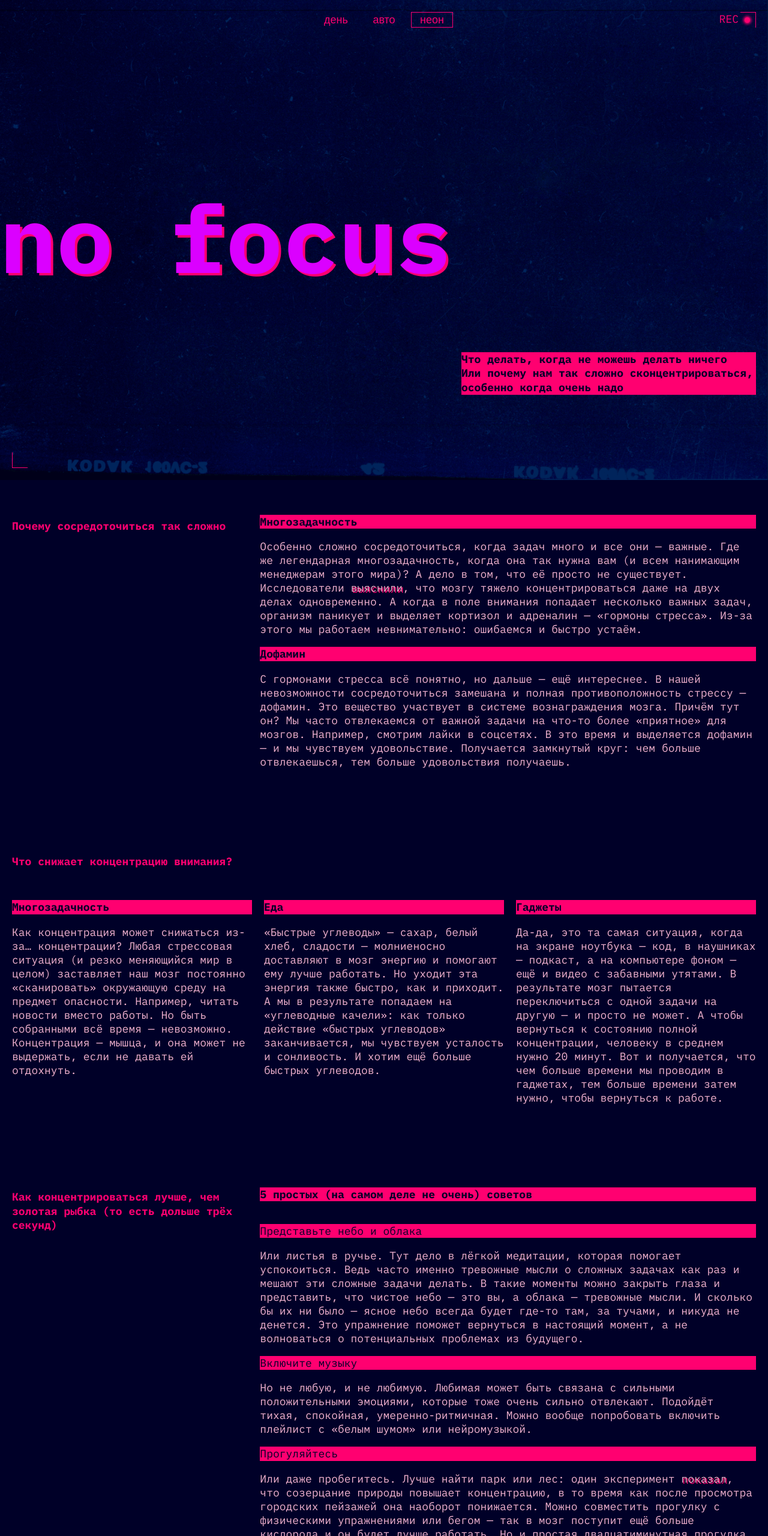
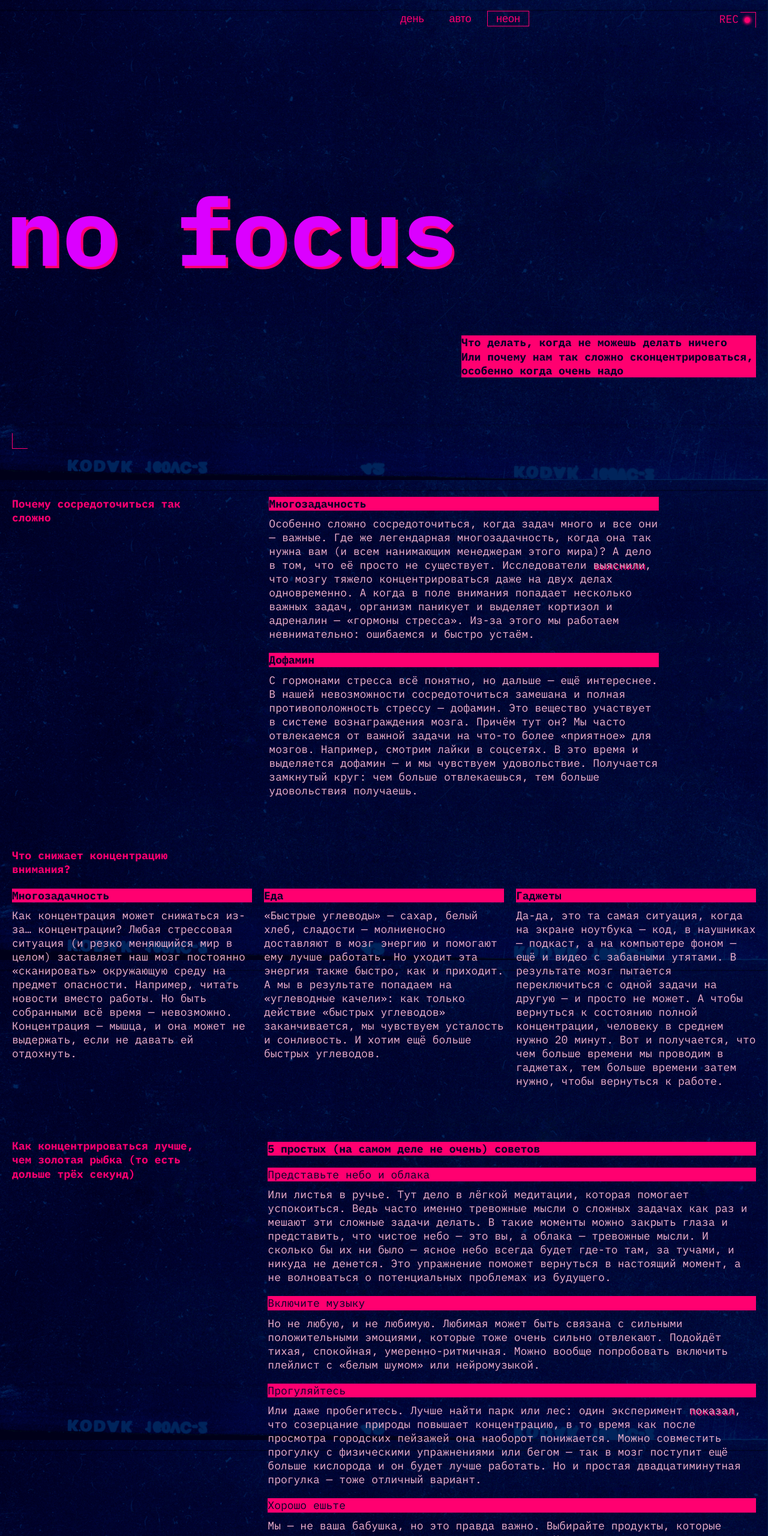
Before and after one commit to kotovski000/slozhno-sosredotochitsya-fd, a plain HTML site: page index.html in a window 1280 px wide. Shown: the top 2560 px of the page at 60% size. Drawn offline with Linux system fonts and the light colour scheme.

Commit message:
fix bugs

```diff
--- a/index.html
+++ b/index.html
@@ -12,6 +12,7 @@
     <link rel="stylesheet" href="./styles/dark.css">
     <link rel="stylesheet" href="./styles/light.css">
     <link rel="icon" href="./images/favicon.ico" type="image/x-icon">
+    <link rel="apple-touch-icon" href="./images/mobile-icon.png">
     <script src="./scripts/script.js" defer></script>
 </head>
 <body class="page">
@@ -38,23 +39,27 @@
     </nav>
     <h1 class="header__title">no focus</h1>
     <p class="header__text title-decor">
-    Что делать, когда не можешь делать ничего<br>Или почему нам так сложно сконцентрироваться, особенно когда очень надо
+        Что делать, когда не можешь делать ничего<br>Или почему нам так сложно сконцентрироваться,
+        особенно когда очень надо
     </p>
 </header>
 <main class="content">
     <section class="concentration-reasons section">
-    <h2 class="section__title ">Почему сосредоточиться так сложно</h2>
-    <div class="section__content">
+        <h2 class="section__title">Почему сосредоточиться так сложно</h2>
+        <ul class="section__content">
+            <li>
                 <article class="article">
                     <h3 class="article__title title-decor">Многозадачность</h3>
                     <p class="article__text">
                         Особенно сложно сосредоточиться, когда задач много и все они — важные. Где же легендарная многозадачность,
                         когда она так нужна вам (и всем нанимающим менеджерам этого мира)? А дело в том, что её просто не существует.
-          Исследователи <a class="link" href="#">выяснили</a>, что мозгу тяжело концентрироваться даже на двух делах одновременно.
+                        Исследователи <a class="link" href="https://dana.org/article/multicosts-of-multitasking/">выяснили</a>, что мозгу тяжело концентрироваться даже на двух делах одновременно.
                         А когда в поле внимания попадает несколько важных задач, организм паникует и выделяет кортизол и адреналин
                         — «гормоны стресса». Из-за этого мы работаем невнимательно: ошибаемся и быстро устаём.
                     </p>
                 </article>
+            </li>
+            <li>
                 <article class="article">
                     <h3 class="article__title title-decor">Дофамин</h3>
                     <p class="article__text">
@@ -66,11 +71,13 @@
                         Получается замкнутый круг: чем больше отвлекаешься, тем больше удовольствия получаешь.
                     </p>
                 </article>
-    </div>
+            </li>
+        </ul>
     </section>
     <section class="concentration-reducers section">
         <h2 class="section__title">Что снижает концентрацию внимания?</h2>
-    <div class="section__content">
+        <ul class="section__content">
+            <li>
                 <article class="article">
                     <h3 class="article__title title-decor">Многозадачность</h3>
                     <p class="article__text">
@@ -80,6 +87,8 @@
                         Концентрация — мышца, и она может не выдержать, если не давать ей отдохнуть.
                     </p>
                 </article>
+            </li>
+            <li>
                 <article class="article">
                     <h3 class="article__title title-decor">Еда</h3>
                     <p class="article__text">
@@ -89,6 +98,8 @@
                         И хотим ещё больше быстрых углеводов.
                     </p>
                 </article>
+            </li>
+            <li>
                 <article class="article">
                     <h3 class="article__title title-decor">Гаджеты</h3>
                     <p class="article__text">
@@ -99,14 +110,16 @@
                         Вот и получается, что чем больше времени мы проводим в гаджетах, тем больше времени затем нужно, чтобы вернуться к работе.
                     </p>
                 </article>
-    </div>
+            </li>
+        </ul>
     </section>
     <section class="concentration-tips section">
         <h2 class="section__title">Как концентрироваться лучше, чем золотая рыбка (то есть дольше трёх секунд)</h2>
-    <h3 class="article__title__advice_5 title-decor">5 простых (на самом деле не очень) советов</h3>
-    <div class="section__content">
+        <h3 class="article__title-advice title-decor">5 простых (на самом деле не очень) советов</h3>
+        <ul class="section__content">
+            <li>
                 <article class="article">
-        <h3 class="article__title title-decor-last-block">Представьте небо и облака</h3>
+                    <h4 class="article__title title-decor">Представьте небо и облака</h4>
                     <p class="article__text">
                         Или листья в ручье. Тут дело в лёгкой медитации, которая помогает успокоиться.
                         Ведь часто именно тревожные мысли о сложных задачах как раз и мешают эти сложные задачи делать.
@@ -115,26 +128,32 @@
                         Это упражнение поможет вернуться в настоящий момент, а не волноваться о потенциальных проблемах из будущего.
                     </p>
                 </article>
+            </li>
+            <li>
                 <article class="article">
-        <h3 class="article__title title-decor-last-block">Включите музыку</h3>
+                    <h4 class="article__title title-decor">Включите музыку</h4>
                     <p class="article__text">
                         Но не любую, и не любимую. Любимая может быть связана с сильными положительными эмоциями,
                         которые тоже очень сильно отвлекают. Подойдёт тихая, спокойная, умеренно-ритмичная.
                         Можно вообще попробовать включить плейлист с «белым шумом» или нейромузыкой.
                     </p>
                 </article>
+            </li>
+            <li>
                 <article class="article">
-        <h3 class="article__title title-decor-last-block">Прогуляйтесь</h3>
+                    <h4 class="article__title title-decor">Прогуляйтесь</h4>
                     <p class="article__text">
-          Или даже пробегитесь. Лучше найти парк или лес: один эксперимент <a class="link" href="#">показал</a>,
+                        Или даже пробегитесь. Лучше найти парк или лес: один эксперимент <a class="link" href="https://www.sciencedirect.com/science/article/abs/pii/S0272494415000328">показал</a>,
                         что созерцание природы повышает концентрацию,
                         в то время как после просмотра городских пейзажей она наоборот понижается.
                         Можно совместить прогулку с физическими упражнениями или бегом — так в мозг поступит ещё больше кислорода
                         и он будет лучше работать. Но и простая двадцатиминутная прогулка — тоже отличный вариант.
                     </p>
                 </article>
+            </li>
+            <li>
                 <article class="article">
-        <h3 class="article__title title-decor-last-block">Хорошо ешьте</h3>
+                    <h4 class="article__title title-decor">Хорошо ешьте</h4>
                     <p class="article__text">
                         Мы — не ваша бабушка, но это правда важно. Выбирайте продукты,
                         которые препятствуют резким скачкам сахара в крови. Например,
@@ -142,18 +161,21 @@
                         хлеб из цельнозерновой пшеницы.
                     </p>
                 </article>
+            </li>
+            <li>
                 <article class="article">
-        <h3 class="article__title title-decor-last-block">Читайте</h3>
+                    <h4 class="article__title title-decor">Читайте</h4>
                     <p class="article__text">
                         Настоящие бумажные книги. Это правда помогает с концентрацией:
                         чтобы прочитать пост в соцсети, достаточно нескольких минут или даже секунд.
                         А вот интересная книга способна затянуть и на несколько часов и круто тренирует направленное внимание.
                     </p>
                 </article>
-    </div>
+            </li>
+        </ul>
     </section>
-  <h3 class="article__title title-decor last">А можно в картинках?</h3>
     <section class="gallery section">
+        <h3 class="gallery__title title-decor">А можно в картинках?</h3>
         <div class="gallery__grid">
             <img src="./images/sunset.png" alt="Закат" class="gallery__image" loading="lazy">
             <img src="./images/ice-cream.png" alt="Мороженое" class="gallery__image" loading="lazy">
--- a/styles/dark.css
+++ b/styles/dark.css
@@ -21,12 +21,3 @@
     --bg-image: url('../images/cover-image-dark.png');
 
 }
-
-.theme-dark .page {
-    /* Вам также нужно будет написать ряд подобных селекторов */
-    background-position: center;
-    background-size: cover;
-    background-attachment: fixed;
-    height: 100vh;
-
-}
--- a/styles/style.css
+++ b/styles/style.css
@@ -1,15 +1,17 @@
 /* Основные стили проекта. Это стили для темы, которую вы верстаете первой. */
 
 .page {
-    /* сохраните в разметке и стилях класс page у тега body. Он удобен, чтобы составлять селекторы для разных цветовых тем. */
     background-color: var(--main-bg-color);
     color: var(--text-color);
-    font-family: var(--main-font);
+    font-family: var(--main-font), monospace;
     font-size: var(--font-size-base);
     margin: 0;
     padding: 0;
+    background-image: var(--bg-image);
+    background-position: center;
+    background-size: cover;
     background-attachment: fixed;
-
+    min-height: 100vh;
 }
 
 .header {
@@ -18,11 +20,6 @@
     grid-template-rows: 1fr auto 1fr;
     padding: 0 10px;
     min-height: 668px;
-    height: 100vh;
-    background-image: var(--bg-image);
-    background-position: center;
-    background-size: cover;
-
 }
 
 .decorated-zone {
@@ -81,6 +78,7 @@
     line-height: 83%;
     font-weight: 700;
     margin-block-start: 50px;
+    margin: 0;
 
 }
 
@@ -99,7 +97,7 @@
 }
 
 .header__theme-menu-list {
-    margin-block-start: 75px;
+    margin-block-start: 25px;
     display: flex;
     flex-direction: column;
     gap: 10px;
@@ -122,15 +120,14 @@
 
 .header__theme-menu-button_active {
     pointer-events: none;
-    border: 1px solid var(--button-color);
+    border: 1px solid currentColor;
 }
 
 .header__text {
-    margin-block-start: -30px;
+    margin-block-start: 55px;
     line-height: 23.4px;
     font-weight: 700;
-    inline-size: 355px;
-    block-size: 117px;
+    height: fit-content;
 }
 
 .title-decor {
@@ -139,12 +136,15 @@
     font-weight: bold;
 }
 
-.title-decor-last-block {
+.article__title-advice{
+    font-size: var(--main-font);
+}
+
+h4.title-decor  {
     background-color: var(--accent-color);
     color: var(--main-bg-color);
     font-weight: normal;
 }
-
 
 .content {
     padding: 0 10px;
@@ -157,24 +157,29 @@
     font-size: var(--font-size-base);
 }
 
-.article {
-    gap: 20px;
+.section__content {
+    list-style: none;
+    margin: 0;
+    padding: 0;
 }
+
+
 
 .article__title {
     line-height: 23.4px;
     font-size: inherit;
+    margin-bottom: 10px;
+    margin-top: 20px;
 }
+
 
 .article__text {
     margin-top: 0;
+    margin-bottom: 25px;
     font-size:var(--font-size-base);
     line-height: 23px;
 }
 
-.last {
-    margin-top: 40px;
-}
 
 .link {
     text-decoration: none;
@@ -202,6 +207,14 @@
     object-position: center;
 }
 
+.gallery {
+    margin-top: 50px;
+}
+
+.gallery__title{
+    font-size: inherit;
+}
+
 .footer {
     position: relative;
     display: grid;
@@ -217,27 +230,30 @@
     font-size: var(--header-title-size-mobile);
 }
 
+
+
 @media (width >= 768px) {
 
+    .header{
+        min-height: 1024px;
+    }
 
     .header__text {
-        margin-block-start: 78px;
-        margin-inline-end: 10px;
+        margin-block-start: 158px;
+        margin-right: 10px;
         inline-size: 364px;
-        block-size: 117px;
         justify-self: right;
+        height: fit-content;
     }
 
     .header__title {
         font-size: var(--header-title-size-desktop);
-        margin-inline-start: -10px;
-        margin-block-start: 98px;
+        margin-block-start: 10px;
     }
 
     .decorated-zone::before {
         top: 20px;
         right: 20px;
-
     }
 
     .decorated-zone::after {
@@ -246,8 +262,9 @@
     }
 
     .header__theme-menu-list {
-        padding-top: 50px;
-        padding-right: 10px;
+        margin-block-start: 38px;
+        margin-right: 10px;
+
     }
 
     .rec__decoration {
@@ -256,9 +273,8 @@
     }
 
     .content {
-        padding: 20px 20px;
+        padding: 0 20px;
     }
-
 
     .section {
         display: grid;
@@ -267,39 +283,70 @@
 
     .section__title {
         grid-row: span 2;
-        padding-right: 20px;
-        padding-bottom: 0;
+        inline-size: 236px;
+
     }
 
-    .section__content {
-        margin-top: 20px;
+    .concentration-reasons .section__title{
+        margin-top: 30px;
     }
 
-    .concentration-tips .article__title__advice_5 {
+    .concentration-reasons .section__content{
         margin-top: 40px;
+        margin-left: 15px;
+        inline-size: 472px;
+
+    }
+
+    .concentration-tips .article__title-advice {
+        margin-top: 50px;
         font-size: var(--font-size-base);
         margin-bottom: 0;
+        margin-left: 13px;
     }
 
-        .concentration-reducers .section__content {
+    .concentration-tips .section__content{
+        margin-left: 13px;
+    }
+
+    .concentration-tips .article__text{
+        margin-bottom: 20px;
+    }
+
+    .concentration-reducers .section__content {
         grid-column: 1 / -1;
+
+    }
+
+    .concentration-reducers .section__title {
+        margin-top: 40px;
+        margin-bottom: 0;
     }
 
     .footer__title {
         font-size: var(--header-title-size-desktop);
     }
 
+    .gallery__title{
+        padding-top: 0;
+        margin-top: 0;
+        line-height: 23.4px;
+        font-size: inherit;
+
+    }
 
     .gallery {
         display: flex;
-        justify-content: center;
+        flex-direction: column;
         padding-top: 20px;
     }
 
     .gallery__grid {
         grid-template-columns: repeat(3, 1fr);
         gap: 20px;
+        margin-bottom: 20px;
     }
+
     .gallery__image:first-child,
     .gallery__image:last-child {
         grid-column: span 2;
@@ -309,6 +356,7 @@
     .gallery__image:nth-child(3) {
         grid-row: span 2;
     }
+
     .gallery__image {
         inline-size: 100%;
         block-size: 100%;
@@ -316,26 +364,47 @@
 }
 
 @media (width >= 1024px) {
+
+    .header{
+        min-height: 768px;
+    }
+
     .header__theme-menu {
-        justify-self: center;
         align-self: start;
-        margin-block-start: -105px;
-        margin-inline-start: -30px
     }
 
     .header__theme-menu-list {
         flex-direction: row;
+        margin-top: 18px;
+        margin-right: 388px;
+    }
+
+    .header__title{
+        margin: 0;
+        padding: 0;
     }
 
     .header__text {
-        margin-block-start: 20px;
+        margin-block-start: 110px;
         inline-size: 491px;
-        block-size: 71px;
         font-size: 18px;
+        height: fit-content
     }
 
     .section {
-        margin-bottom: 80px;
+        margin-bottom: 15px;
+    }
+
+    .section__title {
+        inline-size: 315px;
+    }
+
+    .concentration-reasons .section__content{
+        inline-size: 650px;
+    }
+
+    .concentration-reasons .article__text{
+        margin-bottom: 0;
     }
 
     .concentration-reducers .section__content {
@@ -344,4 +413,5 @@
         grid-template-columns: repeat(3, 1fr);
     }
 
+
 }
```
Also changed, not shown: styles/light.css (+0 -9 lines). Lines whose indentation alone changed are shown as unchanged.
